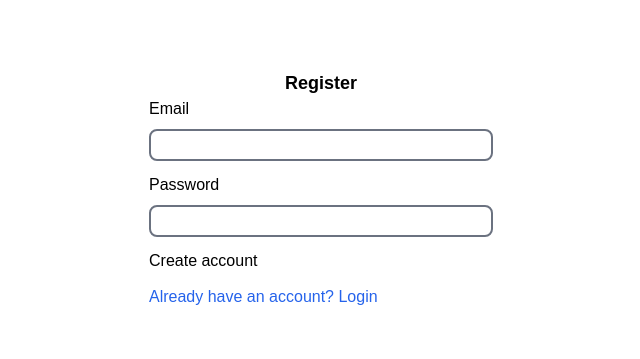
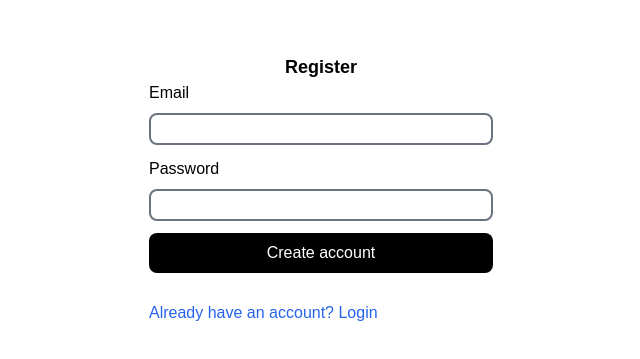
Before and after one commit to gideon-del/quiz-app, a Vue app: page /register in a window 1280 px wide. Shown: the part 211-570 px from the top of the page, without its empty margins (319-959 px from the left). Built offline with nearby package versions, Linux system fonts and the light colour scheme; no server answers.

Commit message:
chore: added error validation and loading feedback

```diff
--- a/src/views/LoginView.vue
+++ b/src/views/LoginView.vue
@@ -7,15 +7,20 @@ import { useRouter } from 'vue-router'
 
 const router = useRouter()
 const loading = ref(false)
-
+const errorMessage = ref('')
 const onSumbit = async (values: any) => {
   try {
     loading.value = true
-    await supabaseClient.auth.signInWithPassword({
+    errorMessage.value = ''
+    const { error } = await supabaseClient.auth.signInWithPassword({
       email: values.email,
       password: values.password
     })
-    router.replace('/')
+    if (error) {
+      errorMessage.value = error.message
+    } else {
+      router.replace('/')
+    }
   } catch (error) {
     console.log(error)
   } finally {
@@ -53,17 +58,18 @@ const onSumbit = async (values: any) => {
           />
           <ErrorMessage name="password" class="text-red-400 font-normal text-sm" />
         </fieldset>
-
+        <p v-if="errorMessage" class="text-red-400">{{ errorMessage }}</p>
         <button
           class="bg-black flex items-center justify-center py-2 rounded-lg text-white mb-4"
           :disabled="loading"
         >
-          {{ !loading && ' Sign in' }}
+          <span v-if="!loading">Sign in</span>
           <div
-            class="w-5 h-5 rounded-full border border-white border-r-transparent"
-            v-if="loading"
+            class="w-5 h-5 rounded-full border animate-spin border-white border-r-transparent"
+            v-else
           ></div>
         </button>
+
         <RouterLink to="/register" class="text-blue-600">Create account</RouterLink>
       </Form>
     </section>
--- a/src/views/RegisterView.vue
+++ b/src/views/RegisterView.vue
@@ -5,15 +5,21 @@ import { Field, Form, ErrorMessage } from 'vee-validate'
 import { ref } from 'vue'
 import { useRouter } from 'vue-router'
 const loading = ref(false)
+const errorMessage = ref('')
 const router = useRouter()
 const onSumbit = async (values: any) => {
   try {
     loading.value = true
-    await supabaseClient.auth.signUp({
+    const { data, error } = await supabaseClient.auth.signUp({
       email: values.email,
       password: values.password
     })
-    router.replace('/login')
+    if (error) {
+      errorMessage.value = error.message
+    } else {
+      errorMessage.value = ''
+      router.replace('/login')
+    }
   } catch (error) {
     console.log(error)
   } finally {
@@ -51,12 +57,17 @@ const onSumbit = async (values: any) => {
           />
           <ErrorMessage name="password" class="text-red-400 font-normal text-sm" />
         </fieldset>
-
-        {{ !loading && 'Create account' }}
-        <div
-          class="w-5 h-5 rounded-full border border-white border-r-transparent"
-          v-if="loading"
-        ></div>
+        <p v-if="errorMessage" class="text-red-400">{{ errorMessage }}</p>
+        <button
+          class="bg-black flex items-center justify-center py-2 rounded-lg text-white mb-4"
+          :disabled="loading"
+        >
+          <span v-if="!loading">Create account</span>
+          <div
+            class="w-5 h-5 rounded-full animate-spin border border-white border-r-transparent"
+            v-else
+          ></div>
+        </button>
         <RouterLink to="/login" class="text-blue-600">Already have an account? Login</RouterLink>
       </Form>
     </section>
--- a/src/views/quiz/OnGoingQuiz.vue
+++ b/src/views/quiz/OnGoingQuiz.vue
@@ -12,8 +12,9 @@ const answer = ref('')
 const { quizes } = storeToRefs(quizStore)
 const loading = ref(true)
 const currentQuiz = ref(quizes.value[+route.params.question - 1])
-const canSubmit = ref(quizes.value.every((quiz) => quiz.user_answer.length > 0))
+
 const { replace } = useRouter()
+const submitting = ref(false)
 const gettingQuizzes = async () => {
   try {
     loading.value = true
@@ -71,7 +72,6 @@ const updateSupabase = async (quizNum: number) => {
     currentQuiz.value = prevQuiz
     quizNumber.value = quizNum
     answer.value = prevQuiz.user_answer
-    canSubmit.value = quizes.value.every((quiz) => quiz.user_answer.length > 0)
   } catch (error) {
     console.log(error)
   } finally {
@@ -80,6 +80,8 @@ const updateSupabase = async (quizNum: number) => {
 }
 const submitQuiz = async () => {
   try {
+    submitting.value = true
+    loading.value = true
     let score = 0
     quizes.value.forEach((quiz) => {
       if (quiz.quiz.correct_answer === quiz.user_answer) {
@@ -100,6 +102,7 @@ const submitQuiz = async () => {
   } catch (error) {
     console.log(error)
   } finally {
+    submitting.value = false
     loading.value = false
   }
 }
@@ -133,7 +136,7 @@ onMounted(() => {
 </script>
 
 <template>
-  <div class="min-h-screen flex flex-col items-center justify-center">
+  <div class="min-h-screen relative flex flex-col items-center justify-center">
     <div
       v-if="quizes.length > 0 || !loading"
       class="flex items-start gap-10 w-full flex-col-reverse md:flex-row"
@@ -215,9 +218,17 @@ onMounted(() => {
           :disabled="loading"
           @click="submitQuiz"
         >
-          Submit Quiz
+          <span v-if="!submitting">Submit Quiz</span>
+          <div
+            class="w-5 h-5 rounded-full animate-spin border border-white border-r-transparent"
+            v-else
+          ></div>
         </button>
       </div>
     </div>
+    <div
+      class="w-20 h-20 rounded-full animate-spin border border-black border-r-transparent"
+      v-else
+    ></div>
   </div>
 </template>
```
